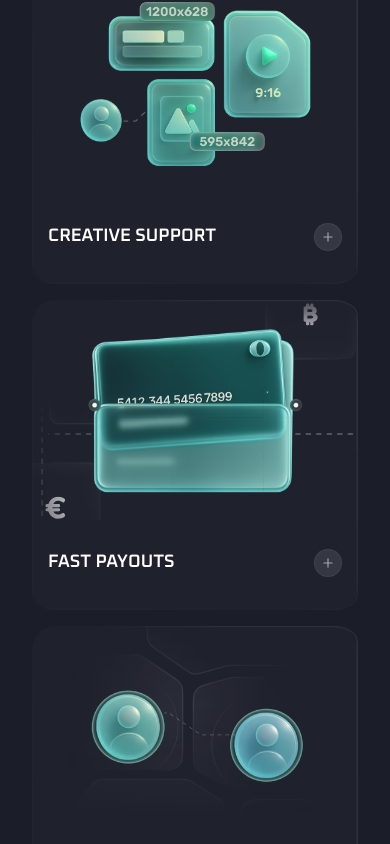
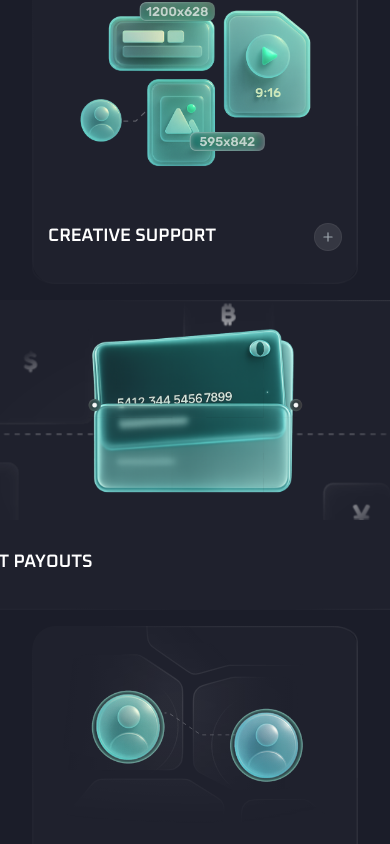
Before and after one commit to PouyaBirvand/thrill-landing, a Next.js app: page / in a window 390 px wide. Shown: the part 1676-2520 px from the top of the page. Built offline with nearby package versions, Linux system fonts and the light colour scheme.

Commit message:
align featurecarts in mobile

```diff
--- a/src/components/sections/features/FeatureSlider.tsx
+++ b/src/components/sections/features/FeatureSlider.tsx
@@ -66,7 +66,7 @@
 
         {/* Mobile: Stack cards vertically */}
         {isMobile ? (
-          <div className="flex flex-col gap-4 px-4">
+          <div className="flex flex-col items-center gap-4 px-4">
             {features.map((feature, index) => (
               <motion.div
                 key={index}
```
